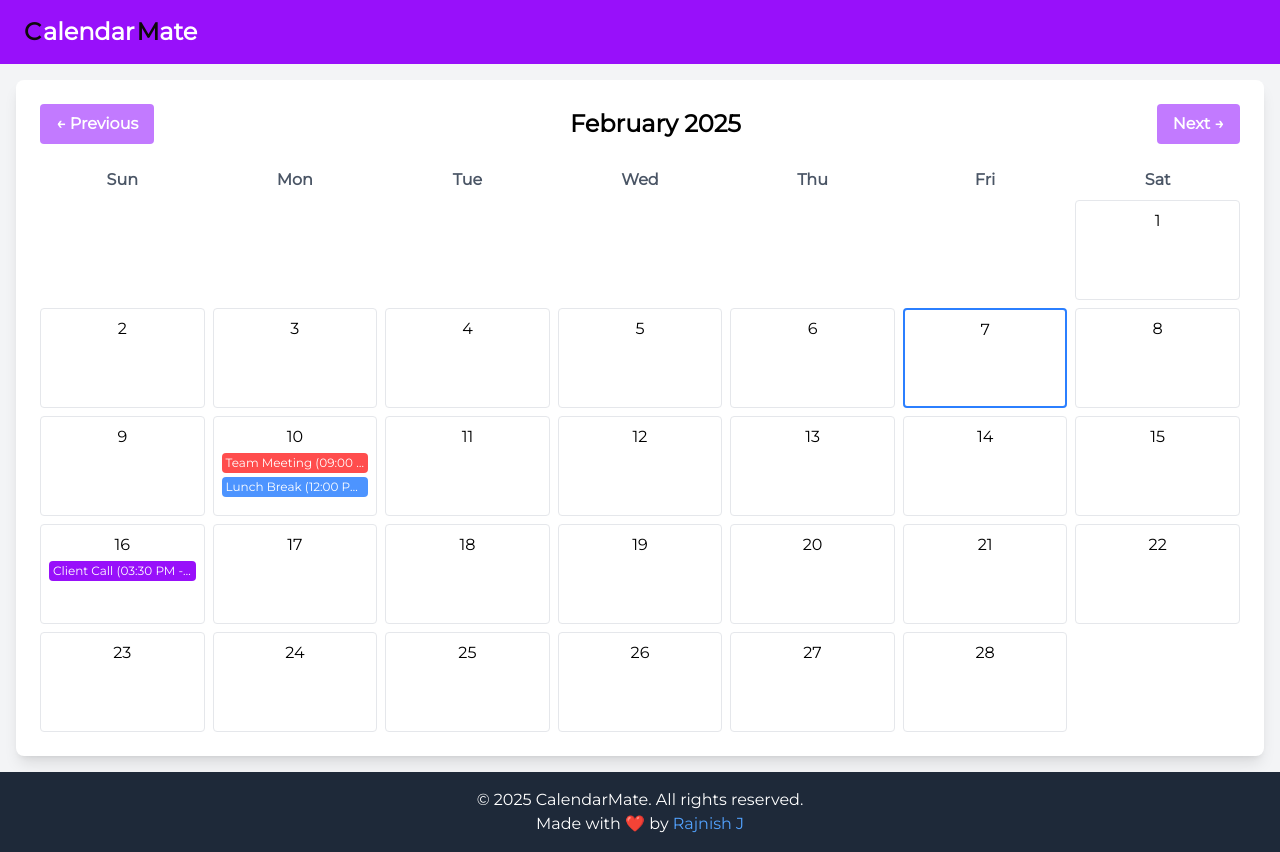
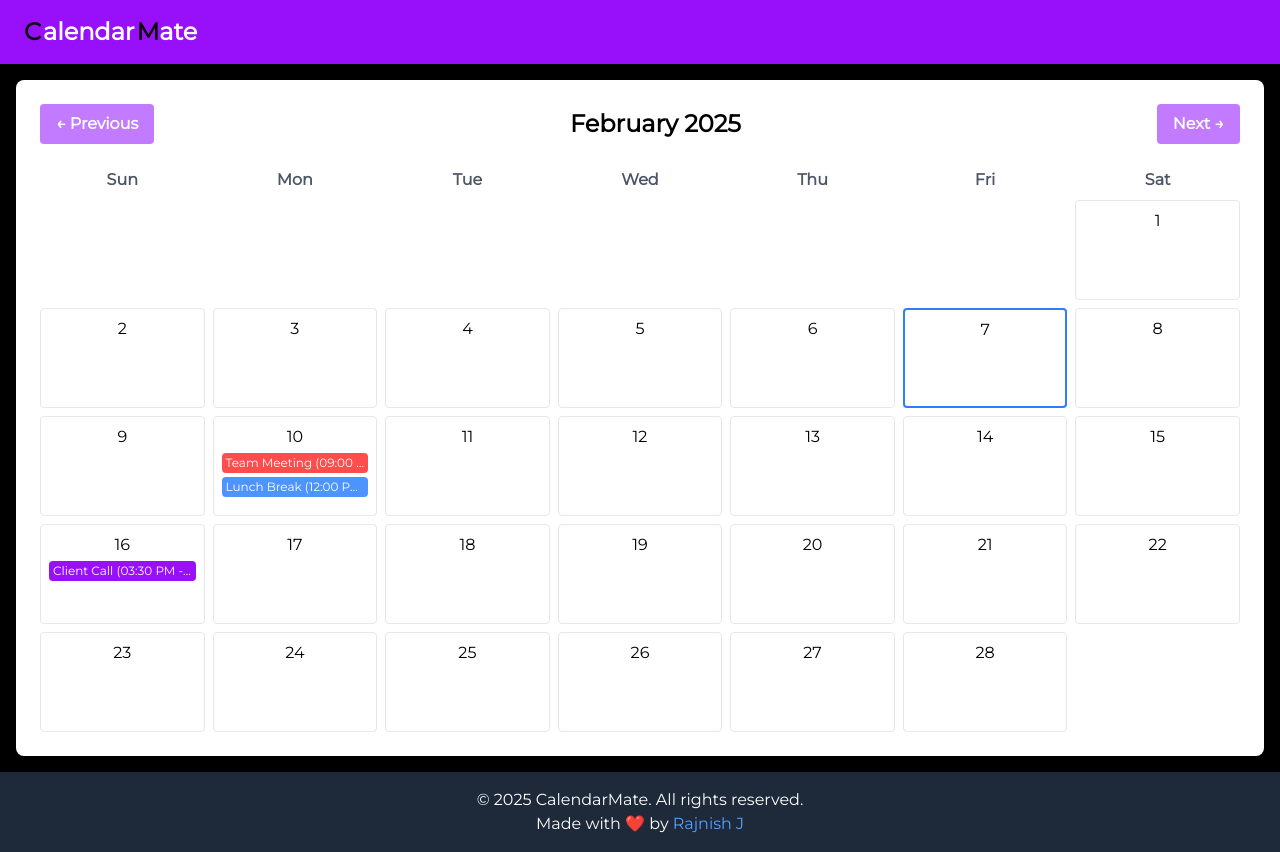
Before and after one commit to Rajnish-J/Calendar-Clone, a React (Vite) app: page / in a window 1280 px wide. Built offline with nearby package versions, Linux system fonts and the light colour scheme.

Commit message:
feat: small check

```diff
--- a/src/App.jsx
+++ b/src/App.jsx
@@ -31,7 +31,7 @@
   };
 
   return (
-    <div className="flex flex-col min-h-screen bg-gray-100">
+    <div className="flex flex-col min-h-screen bg-black">
       <Header />
       <Calendar
         events={events}
```
